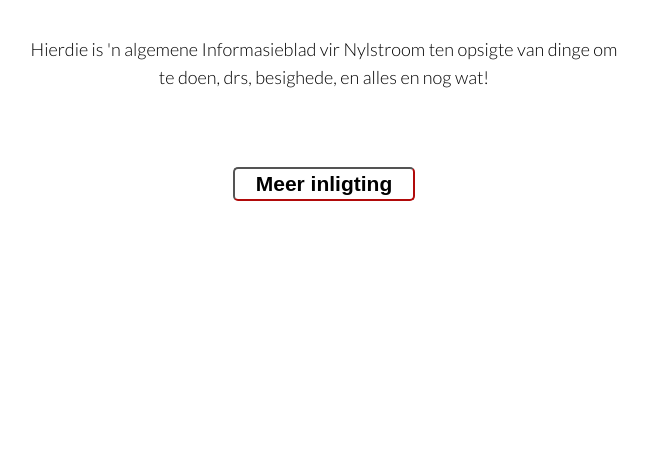
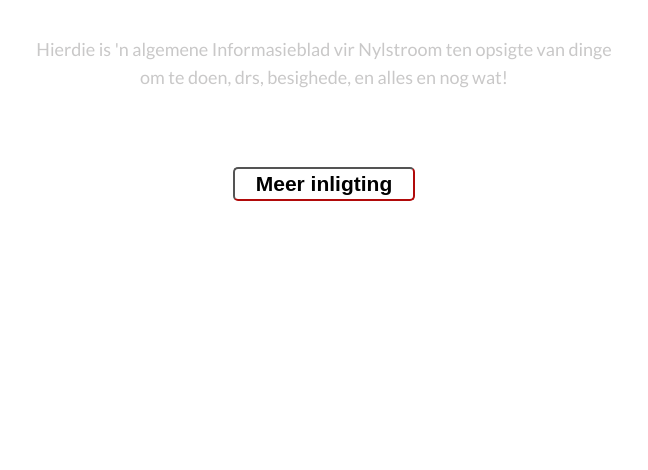
Before and after one commit to SVDwebtech/nylstroom0025, a website: page index.html in a window 1280 px wide. Shown: the part 330-800 px from the top of the page, without its empty margins (316-964 px from the left). Drawn offline with nearby package versions, Linux system fonts and the light colour scheme; files that its build step writes are made by us from their sources.

Commit message:
move padding in body element from _typography.scss to _base.scss

```diff
--- a/sass/base/_base.scss
+++ b/sass/base/_base.scss
@@ -52,4 +52,9 @@ body {
 		but do not include the margin.  Note that padding and border will be inside
 		of the box. */
 	box-sizing: border-box;
+
+	@include respond(tab-land) {
+	// padding for large screen sizes
+	padding: 0 1rem 1rem 1rem;
+	}
 }
--- a/sass/base/_typography.scss
+++ b/sass/base/_typography.scss
@@ -1,10 +1,8 @@
 body {
-	//color: $color-font-default;
+	color: $color-font-white;
 	font-family: 'Lato', sans-serif;
 	font-weight: 300;
 	line-height: 1.6;
-	// padding for large screen sizes
-	padding: 0 1rem 1rem 1rem;
 }
 
 
@@ -33,6 +31,7 @@ body {
 // topography of paragraph;
 .paragraph {
 	font-size: 1.2rem;
+	font-weight: 400;
 }
 
 // topography of navbar;
```
